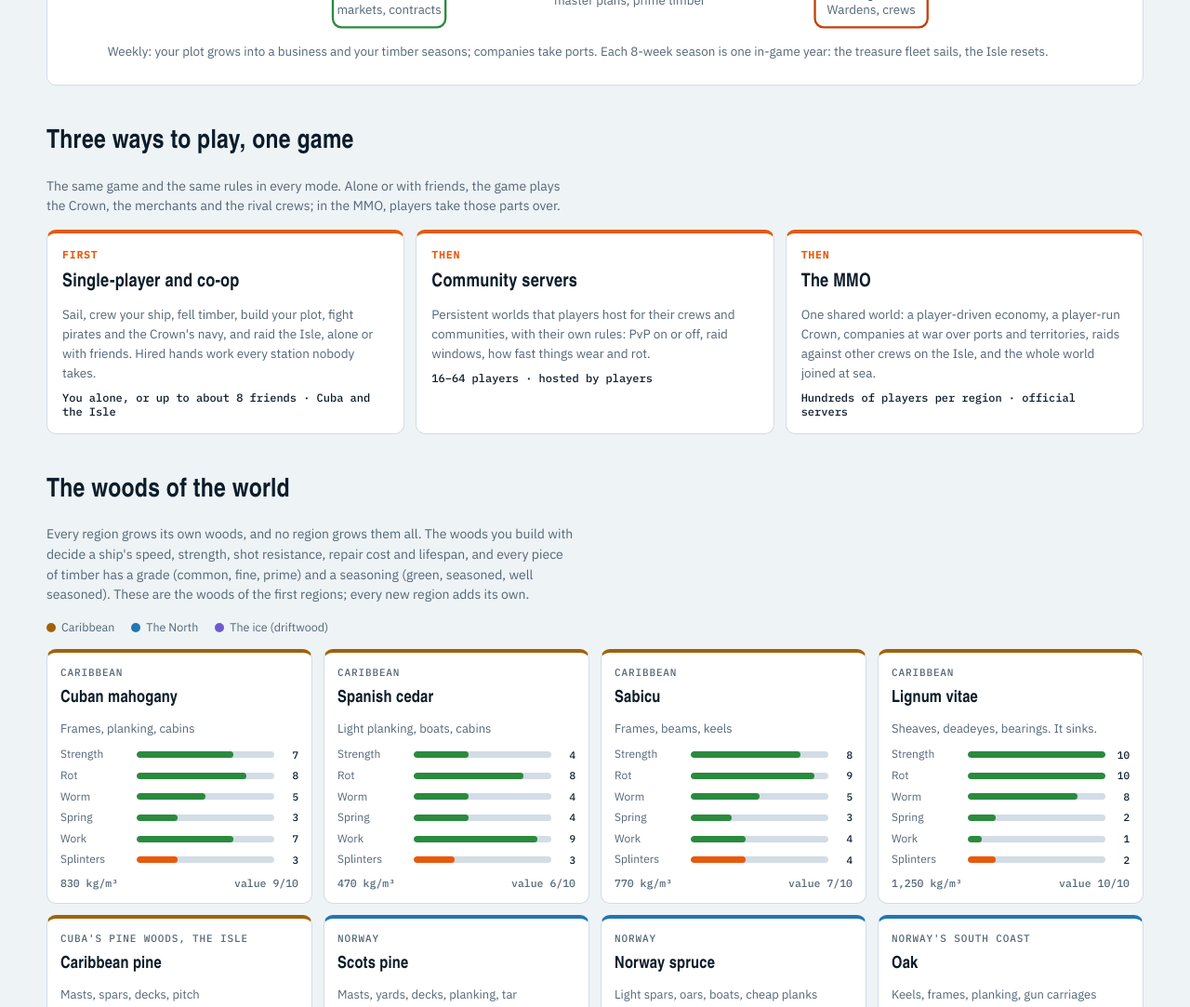
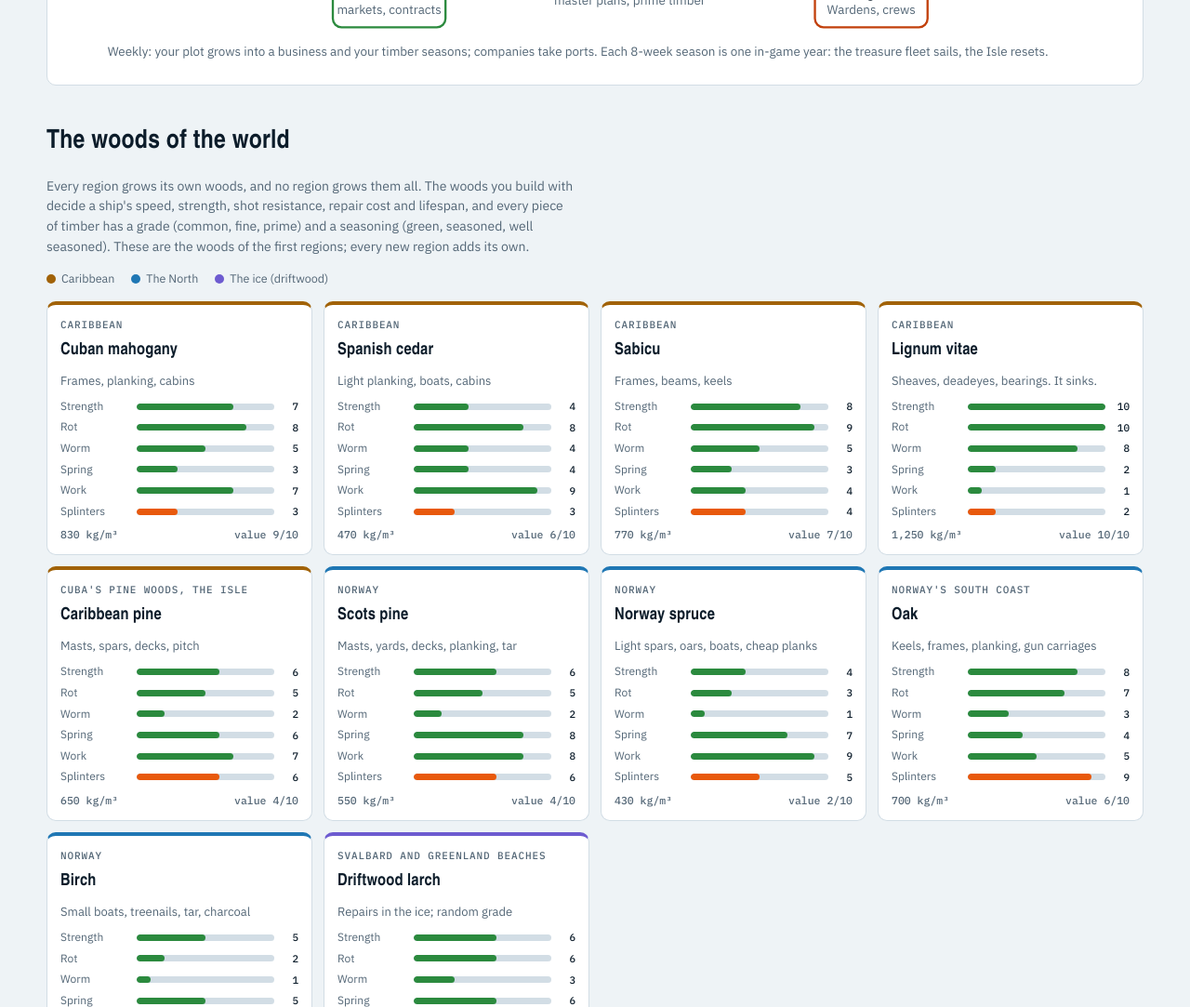
Before and after one commit to jdrexxxx/warshipx-site, a plain HTML site: page index.html in a window 1280 px wide. Shown: the part 720-1803 px from the top of the page at 93% size. Drawn offline with Linux system fonts and the light colour scheme; a web font is replaced by a local one.

Commit message:
Road map: multiplayer from Early Access

```diff
--- a/index.html
+++ b/index.html
@@ -4,7 +4,7 @@
 <meta charset="utf-8">
 <meta name="viewport" content="width=device-width, initial-scale=1, viewport-fit=cover">
 <title>WarshipX Game Map</title>
-<meta name="description" content="WarshipX is a survival game in the Age of Sail: crews run wooden ships built from the woods of a mini real world, raid a sealed isle, smuggle, trade and fight for land. Single-player and co-op first, then community servers, then one shared MMO world.">
+<meta name="description" content="WarshipX is a survival MMO in the Age of Sail: crews run wooden ships built from the woods of a mini real world, raid a sealed isle, smuggle, trade and fight for land.">
 <link rel="preconnect" href="https://fonts.googleapis.com">
 <link rel="preconnect" href="https://fonts.gstatic.com" crossorigin>
 <link rel="stylesheet" href="https://fonts.googleapis.com/css2?family=Saira+Semi+Condensed:wght@500;600;700&family=IBM+Plex+Sans:wght@400;500;600&family=IBM+Plex+Mono:wght@400;500&display=swap">
@@ -112,15 +112,6 @@ p { margin: 0; }
 .rules div { font-size: 13.5px; background: var(--panel); border: 1px solid var(--rule); border-radius: 8px; padding: 10px 12px; }
 .rules b { display: block; font-family: var(--font-display); font-size: 15px; margin-bottom: 2px; }
 
-/* three ways to play */
-.ways { display: grid; gap: 14px; }
-.waygrid { display: grid; grid-template-columns: repeat(auto-fit, minmax(260px, 1fr)); gap: 12px; }
-.way { background: var(--panel); border: 1px solid var(--rule); border-top: 4px solid var(--accent); border-radius: 10px; padding: 16px; display: grid; gap: 8px; align-content: start; min-width: 0; }
-.way .n { font: 600 11px var(--font-mono); letter-spacing: .1em; text-transform: uppercase; color: var(--accent); }
-.way h3 { font-size: 20px; }
-.way p { font-size: 13.5px; color: var(--muted); }
-.way .who { font: 500 12px var(--font-mono); color: var(--ink); }
-
 /* survival strip */
 .needs-grid { display: grid; grid-template-columns: repeat(auto-fit, minmax(200px, 1fr)); gap: 10px; }
 .need { background: var(--panel); border: 1px solid var(--rule); border-radius: 8px; padding: 12px; display: grid; gap: 4px; }
@@ -195,9 +186,9 @@ table.builds td.lo { color: var(--accent); font-weight: 600; }
 <body>
 <div class="wrap">
   <header class="head">
-    <div class="eyebrow">WarshipX · a survival game in the Age of Sail</div>
+    <div class="eyebrow">WarshipX · a survival MMO in the Age of Sail</div>
     <h1>Everything in <span>WarshipX</span></h1>
-    <p class="lead">A survival MMO in the Age of Sail (about 1500–1720), on one ocean that circles a mini version of the real world. Every ship is wood, and every region grows its own woods. One sealed island, the Isle, is run as an extraction raid. Crews run their ships by hand, in first person: the helm, the sails, the guns, the carpenter's repairs, the pumps. It comes in three steps: single-player and co-op first, then community servers, then one shared MMO world. This page shows everything the game will have, and the road from the first beach to the whole world.</p>
+    <p class="lead">A survival MMO in the Age of Sail (about 1500–1720), on one ocean that circles a mini version of the real world. Every ship is wood, and every region grows its own woods. One sealed island, the Isle, is run as an extraction raid. Crews run their ships by hand, in first person: the helm, the sails, the guns, the carpenter's repairs, the pumps. It is online from the first day, in big shared worlds, and where players are few the sea still has merchants, pirates and the Crown's patrols. This page shows everything the game will have, and the road from the first beach to the whole world.</p>
     <div class="stats" id="stats"></div>
   </header>
 
@@ -220,16 +211,6 @@ table.builds td.lo { color: var(--accent); font-weight: 600; }
         <text x="522" y="241" text-anchor="middle" class="t-small">master plans, prime timber</text>
         <text x="40" y="288" class="t-small">Weekly: your plot grows into a business and your timber seasons; companies take ports. Each 8-week season is one in-game year: the treasure fleet sails, the Isle resets.</text>
       </svg>
-    </div>
-  </section>
-
-  <section class="ways" aria-labelledby="ways-h">
-    <h2 id="ways-h">Three ways to play, one game</h2>
-    <p class="lead" style="font-size:14px">The same game and the same rules in every mode. Alone or with friends, the game plays the Crown, the merchants and the rival crews; in the MMO, players take those parts over.</p>
-    <div class="waygrid">
-      <article class="way"><div class="n">First</div><h3>Single-player and co-op</h3><p>Sail, crew your ship, fell timber, build your plot, fight pirates and the Crown's navy, and raid the Isle, alone or with friends. Hired hands work every station nobody takes.</p><div class="who">You alone, or up to about 8 friends · Cuba and the Isle</div></article>
-      <article class="way"><div class="n">Then</div><h3>Community servers</h3><p>Persistent worlds that players host for their crews and communities, with their own rules: PvP on or off, raid windows, how fast things wear and rot.</p><div class="who">16–64 players · hosted by players</div></article>
-      <article class="way"><div class="n">Then</div><h3>The MMO</h3><p>One shared world: a player-driven economy, a player-run Crown, companies at war over ports and territories, raids against other crews on the Isle, and the whole world joined at sea.</p><div class="who">Hundreds of players per region · official servers</div></article>
     </div>
   </section>
 
@@ -261,7 +242,7 @@ table.builds td.lo { color: var(--accent); font-weight: 600; }
 
   <section class="war" aria-labelledby="smug-h">
     <h2 id="smug-h">Smuggling, piracy and the Crown</h2>
-    <p class="lead" style="font-size:14px">Smugglers run untaxed rum and tobacco and forbidden goods for the biggest profits in the game, and pirates take ships at sea. The Crown and its navy hunt them both: run by the game alone or with friends, run by players in the MMO, who get paid for every seizure. Everyone else lives between the two: stay honest, carry for the smugglers, or sell information.</p>
+    <p class="lead" style="font-size:14px">Smugglers run untaxed rum and tobacco and forbidden goods for the biggest profits in the game, and pirates take ships at sea. A player-run Crown and its navy hunt them both and get paid for every seizure. Everyone else lives between the two: stay honest, carry for the smugglers, or sell information.</p>
     <div class="flows">
       <div class="flow smug"><h3>Run contraband</h3><ol id="flowSmug"></ol></div>
       <div class="flow crown"><h3>Stop it</h3><ol id="flowCrown"></ol></div>
@@ -307,7 +288,7 @@ const FAM = {
   life:   { name: "Survival, timber, crafting & land", c: "var(--life)" },
   ships:  { name: "Ships, sail & combat", c: "var(--ships)" },
   money:  { name: "Economy, companies & the Crown", c: "var(--money)" },
-  online: { name: "Ways to play & progression", c: "var(--online)" },
+  online: { name: "Online & progression", c: "var(--online)" },
 };
 const SYS = [
   { id: "world", fam: "world", name: "World & ocean", what: "A mini Earth on one ocean: real coasts, waves and winds, climates from the tropics to the poles." },
@@ -322,7 +303,7 @@ const SYS = [
   { id: "nav", fam: "ships", name: "Navigation & signals", what: "Compass, lead line, backstaff and charts, with no longitude; flags, lanterns and guns." },
   { id: "eco", fam: "money", name: "Economy & trade", what: "Money in everything: markets, production chains, loans, insurance, the Timber Run, smuggling." },
   { id: "co", fam: "money", name: "Companies, the Crown & PvP", what: "Companies own ports and fight sieges; a player-run Crown hunts smugglers and pirates." },
-  { id: "net", fam: "online", name: "Ways to play & servers", what: "Single-player and co-op first, then community servers, then the MMO: one game, built to run on ordinary PCs." },
+  { id: "net", fam: "online", name: "Online & servers", what: "Big shared worlds, ships handed over between servers at sea, built to run on ordinary PCs." },
   { id: "prog", fam: "online", name: "Progression", what: "Grow by owning things; licences, skills, ranks and titles on top." },
 ];
 const STAGES = [
@@ -330,26 +311,24 @@ const STAGES = [
     chips: ["Real ocean waves", "Surf that breaks on the sand", "Cuba's coasts, jungle and pine woods", "The sun by latitude and season"] },
   { name: "Sea legs", play: "Row a boat and sail a sloop around Havana harbour, tacking into the wind and riding out a squall.",
     chips: ["Wind on real sails", "Walk a moving deck, climb the rigging", "Oars and sweeps"] },
-  { name: "Crews at sea", play: "Crew a ship with friends or hired hands: guns loaded by hand, holes plugged under fire, pumps manned, pirates boarded.",
-    chips: ["Every station by hand", "Co-op crews and hired hands", "Pirate ships to fight", "Shot holes, flooding and sinking", "Grapples and boarding"] },
-  { name: "The Isle", play: "The first raid: slip in by boat, loot the fortress and the lagoon, fight the Wardens and rival crews, get out alive.",
-    chips: ["40-minute raids", "The Wardens' garrison", "Rival crews", "Four ways out"] },
+  { name: "Online at sea", play: "Crew a ship with friends: guns loaded by hand, holes plugged under fire, pumps manned, boarders beaten off.",
+    chips: ["Every station by hand", "Shot holes, flooding and sinking", "Grapples and boarding", "Muskets, pistols and swords"] },
+  { name: "The Isle", play: "The first raid: slip in by boat, loot the fortress and the lagoon, fight the Wardens and other crews, get out alive.",
+    chips: ["40-minute raids", "The Wardens' garrison", "Four ways out"] },
   { name: "Life outside", play: "Fell and season your first timber, build on your plot, make your own boat, earn coin fishing and hauling.",
     chips: ["Felling and seasoning", "Plots and building", "Hand, bench and smithy", "Fishing and cooking"] },
-  { name: "Trade, smuggling and the Crown", play: "Trade between ports, run contraband past the Crown's patrols, and defend your plot against raiders.",
-    chips: ["Markets and contracts", "Production chains", "Smuggling", "The Crown's patrols", "Raids on plots"] },
-  { name: "Big ships", play: "Build a brigantine from Caribbean hardwood, crew her, careen her, dive a wreck with a bell.",
-    chips: ["Shipyards", "Hired hands", "Revenue cutters and searches", "Navigation without longitude", "Wreck and raise"] },
-  { name: "Early Access: single-player and co-op", play: "Cuba and the Isle, alone or with up to about 8 friends.",
-    chips: ["Single-player", "Co-op crews", "A guided first hour"] },
-  { name: "Warships and storms", play: "Sail out to the Keys and the Bahamas banks, take a fort, raid the treasure fleet, ride out a hurricane.",
-    chips: ["The Keys and the Bahamas banks", "Frigates and men-of-war", "Great guns and broadsides", "Forts and sieges", "Hurricanes"] },
-  { name: "Community servers", play: "Host a persistent world for your crew and your community, with your own rules.",
-    chips: ["16–64 players", "Companies and ports", "PvP if the host wants it"] },
-  { name: "The cold and the North", play: "Norway's fjords and Svalbard: sail a whaler into the pack ice, and run hardwoods north and masts south.",
-    chips: ["Northern woods", "The Timber Run", "Sea ice and icebergs", "Whaling and sealing", "Cold that kills"] },
-  { name: "The MMO", play: "One shared world: the Caribbean and the North joined across the North Atlantic, with players running the economy and the Crown.",
-    chips: ["Player economy", "Player-run Crown", "Territory war and port sieges", "Raids against other crews", "Ships handed over between servers at sea"] },
+  { name: "Money and companies", play: "Trade between ports, smuggle past the Crown, start a company and run a port.",
+    chips: ["Markets and contracts", "Production chains", "Smuggling", "Companies and ports", "Plot assaults"] },
+  { name: "Big ships", play: "Build a brigantine from Caribbean hardwood and northern masts, crew her, careen her, dive a wreck with a bell.",
+    chips: ["Shipyards", "Hired hands", "The Crown's navy", "Navigation without longitude", "Wreck and raise"] },
+  { name: "Warships and storms", play: "Take a port in a siege, raid the treasure fleet, ride out a hurricane.",
+    chips: ["Frigates and men-of-war", "Great guns and broadsides", "Territory war", "Hurricanes"] },
+  { name: "Early Access", play: "Cuba and the Isle, online in shared worlds from the first day.",
+    chips: ["Online from the first day", "Cuba and the Isle", "A guided first hour"] },
+  { name: "The whole Caribbean", play: "Sail out to the Keys and the Bahamas banks: cays, shoals and reefs, and new coves for smugglers.",
+    chips: ["The Keys and the Bahamas banks", "Cays, shoals and reefs", "New black markets"] },
+  { name: "The cold and the North", play: "Norway's fjords and Svalbard: sail a whaler into the pack ice, and run hardwoods north and masts south across the North Atlantic.",
+    chips: ["Northern woods", "The Timber Run", "Ships handed over between servers at sea", "Sea ice and icebergs", "Whaling and sealing", "Cold that kills"] },
   { name: "The world", play: "New regions one at a time, each with its own woods, sea and dangers: the British Isles first, then the Mediterranean, Arabia, Malacca, Japan, both poles and more.",
     chips: ["New regions and woods", "Galleys in the Mediterranean", "Politics at the chokepoints"] },
 ];
@@ -380,12 +359,12 @@ const F = [
   ["craft","Sawmills, powder mills, distilleries, salt pans"],["craft","Gun foundry: swivels, light guns and great guns, in iron and bronze"],
   ["craft","Shipyard hulls frame by frame, rigged and fitted, with real weight and stability"],["craft","Isle plans that are used up and can be traded"],
   ["land","Deeds and plots: cays, coastal lots, town lots, farm and forest plots"],["land","Snap-together kit in timber and stone"],["land","Materials delivered by boat, cart or mule train"],
-  ["land","Everything saved, even while you're offline"],["land","Land tax and auctions for unpaid plots"],["land","Raiders and plot assaults, only in the owner's war window"],
+  ["land","Everything saved, even while you're offline"],["land","Land tax and auctions for unpaid plots"],["land","Plot assaults: take a plot by force in its owner's war window"],
   ["land","Defences: palisades, walls, land office, watchtowers, guns, booms, hired guards"],["land","Offline protection: 3-hour war window, strongroom, safe bank, peace shields"],
   ["land","War bonds paid to the old owner"],["land","Building wind ratings, stone and storm shutters"],["land","Whaling stations and heated huts on the ice edge"],
   ["isle","The Isle: ruined town, old fortress, marble quarry, pine woods, wreck lagoon"],["isle","The Wardens: patrols, marksmen, a mortar battery, armed boats"],
   ["isle","Loot zones, iron keys and a stash"],["isle","Four ways out: your boat, the smugglers' signal, the old pier, swim to a buoy"],["isle","40-minute raid timer and the sweep"],
-  ["isle","Gear-matched raids, groups of 4, no respawns"],["isle","Raid alone or with friends against rival crews; against other players in the MMO"],["isle","Diving for treasure in the wreck lagoon, with a diving bell"],["isle","Isle seasons: new areas, loot and Warden tactics"],
+  ["isle","Gear-matched raids, groups of 4, no respawns"],["isle","Diving for treasure in the wreck lagoon, with a diving bell"],["isle","Isle seasons: new areas, loot and Warden tactics"],
   ["boats","A rowing boat and a sloop on real waves and real wind"],["boats","Shot holes, flooding and sinking"],["boats","Raft, dugout canoe, rowing boat, shallop"],
   ["boats","The sloop: the pirates' favourite"],["boats","Brigantine, fluyt and galleon"],["boats","Shipyards, slipways and careening beaches"],["boats","Hired hands at empty stations"],
   ["boats","Wreck and raise: salvage big ships within 48 hours"],["boats","Fire, the powder magazine and damage control"],["boats","Frigate and man-of-war"],
@@ -397,23 +376,23 @@ const F = [
   ["sail","Hired hands, wages, morale and articles"],["sail","Sails and rigging that tear, chafe and rot"],
   ["combat","Muskets, pistols, swords and swivel guns"],["combat","Grapples, boarding nets and fights across the decks"],["combat","Grenadoes and breastplates"],
   ["combat","Crocodiles in the Isle's southern swamp"],["combat","Light guns: round, chain, bar and grape shot"],["combat","Prize capture at the prize court"],
-  ["combat","AI pirate ships in lawless waters"],["combat","Great guns, broadsides and raking; forts, mortars and fire ships"],["combat","Port sieges, 20 v 20 and 30 v 30"],
+  ["combat","Pirate crews in lawless waters: players, and AI pirates where players are few"],["combat","Great guns, broadsides and raking; forts, mortars and fire ships"],["combat","Port sieges, 20 v 20 and 30 v 30"],
   ["combat","Polar bears on Svalbard and Greenland shores"],
   ["nav","Compass, lead line, log line and backstaff"],["nav","Dead reckoning: a circle of doubt, with no longitude"],["nav","Charts and rutters you fill in and trade"],
   ["nav","Signals: flags, lanterns, guns; news travels with ships"],["nav","Weather signs and the weather glass"],["nav","Rescue with boats, signal guns and fires"],
-  ["eco","Havana freeport and starter jobs: fishing, hauling, timber"],["eco","Port markets with order books and price history"],["eco","NPC merchants and market makers keep every port trading; players take over in the MMO"],
+  ["eco","Havana freeport and starter jobs: fishing, hauling, timber"],["eco","Port markets with order books and price history"],
   ["eco","Contracts with escrow: hauls, escorts, tows, rescues, timber orders"],["eco","Counting houses, loans and bottomry"],["eco","Insurance priced on risk and on your hull's woods"],
-  ["eco","Taxes, fees and the Crown's stamp duty"],["eco","Smuggling: untaxed rum, tobacco and forbidden goods"],["eco","Dirty coin and laundering through player businesses"],
+  ["eco","NPC merchants and market makers keep ports trading where players are few"],["eco","Taxes, fees and the Crown's stamp duty"],["eco","Smuggling: untaxed rum, tobacco and forbidden goods"],["eco","Dirty coin and laundering through player businesses"],
   ["eco","Notoriety, warrants and a price on your head"],["eco","Hidden holds, false colours and forged papers"],["eco","Salvage and wrecks after storms"],
   ["eco","The treasure fleet: escort it or raid it"],["eco","Whaling and sealing: oil, baleen, ivory; ice pilot contracts"],
   ["eco","World trade routes: the Timber Run, the Rum Run, the Mast Run, the Spice Run, the Silver Run, round the Cape and the Horn"],
   ["co","Companies (up to 50) and alliances (up to 3), with articles"],["co","Player ports: taxes, docking rules, contraband lists, havens"],["co","PvP zones, outlaws and bounties"],
-  ["co","War bonds and 7-day peace shields"],["co","The Crown's own squadron, always on patrol"],["co","The Crown: run by the game alone or with friends, by players in the MMO"],
+  ["co","War bonds and 7-day peace shields"],["co","The Crown's own squadron, always on patrol"],["co","The Crown: a player-run navy and customs in every region"],
   ["co","Stop and rummage, seizures, impounds, arrests and jail"],["co","Revenue cutters and the watchtower network"],["co","Crown elections each season; the smuggling war story"],
   ["co","Territories with control points: tax, timber rights, permits"],["co","Territory war: declare, build a beachhead, fight 20 v 20 or 30 v 30"],["co","Weekly port siege windows"],
   ["co","Politics at the chokepoints: Gibraltar, Hormuz, Malacca, the isthmus"],
-  ["net","Single-player on your own PC, with pause"],["net","Co-op with up to about 8 friends"],["net","Community servers for 16–64 players, hosted by players"],
-  ["net","The MMO: official shared worlds, region by region"],["net","Ships handed over between servers at sea"],["net","Anti-cheat and protected hosting"],["net","Optional fresh-start worlds"],["net","In-game voice: ship, company and proximity, with mute and report"],["net","Built to run on ordinary gaming PCs"],
+  ["net","Online from the first day, on official servers"],["net","Big shared region servers"],["net","Ships handed over between servers at sea"],["net","Anti-cheat and protected hosting"],
+  ["net","Optional fresh-start worlds"],["net","In-game voice: ship, company and proximity, with mute and report"],["net","Built to run on ordinary gaming PCs"],
   ["prog","Isle rank each season"],["prog","Skills by doing (small bonuses, at most 15 %)"],["prog","Company tiers and port reputation"],
   ["prog","Licences: Skipper, Master, Captain, Commodore"],["prog","Crown ranks: officer to Governor"],["prog","Ice endorsement for polar waters"],
   ["prog","Your first hours: a guided start on a Havana quay"],["prog","Explorer log: titles, flags, figureheads, sail colours"],
@@ -505,8 +484,8 @@ const FLOW_SMUG = [
   ["Launder", "Contraband pays dirty coin. Clean it through taverns, inns and trading houses, and lose a fifth of it doing so."],
 ];
 const FLOW_CROWN = [
-  ["Take a commission", "In the MMO, players run each region's Crown (fictional names, like the Azure Crown): officers to Governor, top posts elected every season. Alone or with friends, the game runs it."],
-  ["Patrol", "Revenue cutters and sloops-of-war, booms at the chokepoints, watchtowers and informers. The Crown's own squadron always patrols too."],
+  ["Take a commission", "Players run each region's Crown (fictional names, like the Azure Crown): officers to Governor, top posts elected every season. Officers leave their company for the term."],
+  ["Patrol", "Revenue cutters and sloops-of-war, booms at the chokepoints, watchtowers and informers. A world-run squadron always patrols too."],
   ["Stop and rummage", "Order a ship to heave to in Crown waters and search her, without becoming an outlaw. A clean search pays the trader."],
   ["Raid", "With a warrant built from notoriety and evidence, raid boiling houses and stores inside their war windows."],
   ["Get paid", "Duty pay plus 40 % of every fine. Seized contraband is destroyed, never sold."],
```
